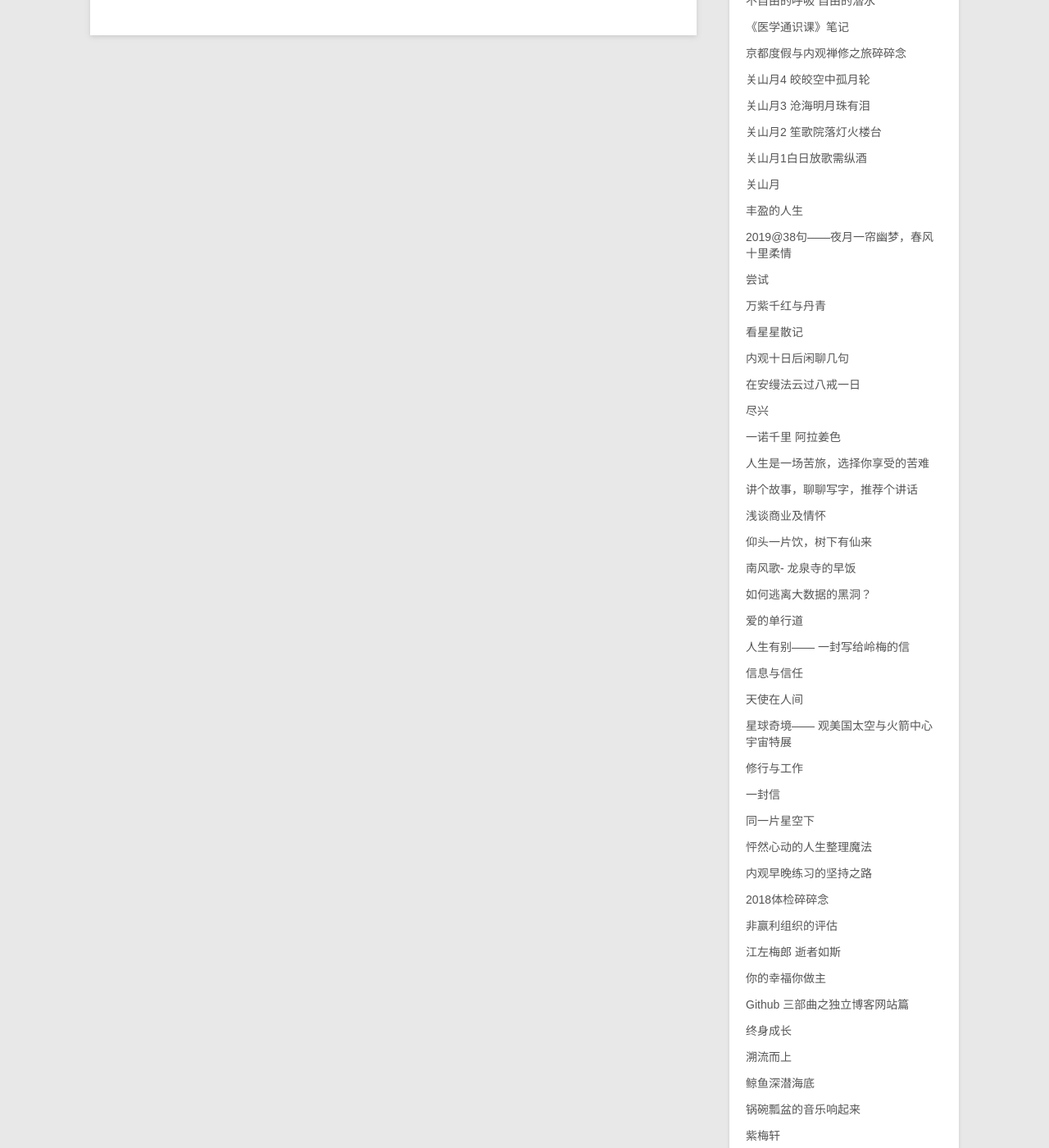
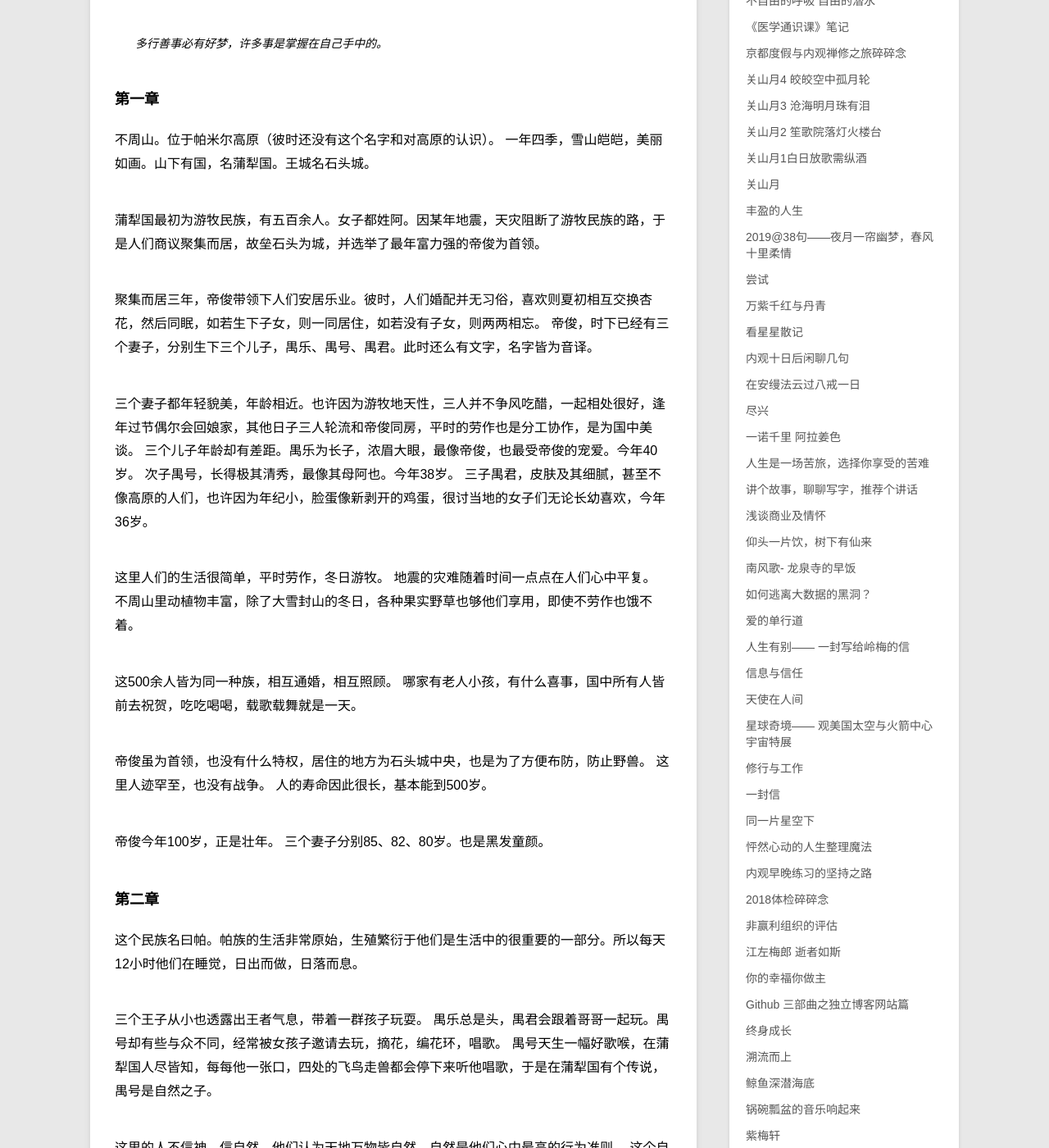
Before and after one commit to violettianjie/violettianjie.github.io, a Jekyll site: the page built from _posts/blog/2022-10-16-loveshanhai.md, in a window 1280 px wide and 1400 px high, scrolled down 1836 px. Shown: the whole window at 82% size. Built offline with Jekyll 4.4.1, drawn with Linux system fonts in a browser that asks for light colours; some of the changed text lies outside the part shown.

Commit message:
Update 2022-10-16-loveshanhai.md

```diff
--- a/_posts/blog/2022-10-16-loveshanhai.md
+++ b/_posts/blog/2022-10-16-loveshanhai.md
@@ -4,7 +4,7 @@ title: " 所爱隔山海 "
 description: "小说 "
 category: blog
 ---
-## 所爱隔山海
+## 所爱隔山海 B
 
 start from scratch，先站个位置，哈哈哈。
 
@@ -39,6 +39,65 @@ start from scratch，先站个位置，哈哈哈。
 待四人都消息不见，一个紫衣人飘然从远处一棵桂花树上落下，身型飘逸如雁，望着远去的五人的方向，没有说话，却突然一声咳，打破黑的寂静。紫衣人抬手，手帕捂住嘴，里面一丝血色，鲜艳的红，在月光下，有些吓人。
 
 
+## 所爱隔山海 A
+
+> 世人皆有梦，有人面对恶梦，惶惶不可终日；有人面对美梦，却是乐极生悲，有的人即使知道前路充满荆棘，仍能无惧前路，方能绝处逢生啊。
+
+> 多行善事必有好梦，许多事是掌握在自己手中的。
+
+
+
+### 第一章
+
+不周山。位于帕米尔高原（彼时还没有这个名字和对高原的认识）。 一年四季，雪山皑皑，美丽如画。山下有国，名蒲犁国。王城名石头城。
+
+蒲犁国最初为游牧民族，有五百余人。女子都姓阿。因某年地震，天灾阻断了游牧民族的路，于是人们商议聚集而居，故垒石头为城，并选举了最年富力强的帝俊为首领。
+
+聚集而居三年，帝俊带领下人们安居乐业。彼时，人们婚配并无习俗，喜欢则夏初相互交换杏花，然后同眠，如若生下子女，则一同居住，如若没有子女，则两两相忘。 帝俊，时下已经有三个妻子，分别生下三个儿子，禺乐、禺号、禺君。此时还么有文字，名字皆为音译。
+
+三个妻子都年轻貌美，年龄相近。也许因为游牧地天性，三人并不争风吃醋，一起相处很好，逢年过节偶尔会回娘家，其他日子三人轮流和帝俊同房，平时的劳作也是分工协作，是为国中美谈。
+三个儿子年龄却有差距。禺乐为长子，浓眉大眼，最像帝俊，也最受帝俊的宠爱。今年40岁。
+次子禺号，长得极其清秀，最像其母阿也。今年38岁。
+三子禺君，皮肤及其细腻，甚至不像高原的人们，也许因为年纪小，脸蛋像新剥开的鸡蛋，很讨当地的女子们无论长幼喜欢，今年36岁。
+
+这里人们的生活很简单，平时劳作，冬日游牧。 地震的灾难随着时间一点点在人们心中平复。 不周山里动植物丰富，除了大雪封山的冬日，各种果实野草也够他们享用，即使不劳作也饿不着。
+
+这500余人皆为同一种族，相互通婚，相互照顾。 哪家有老人小孩，有什么喜事，国中所有人皆前去祝贺，吃吃喝喝，载歌载舞就是一天。
+
+帝俊虽为首领，也没有什么特权，居住的地方为石头城中央，也是为了方便布防，防止野兽。 这里人迹罕至，也没有战争。 人的寿命因此很长，基本能到500岁。
+
+
+帝俊今年100岁，正是壮年。 三个妻子分别85、82、80岁。也是黑发童颜。
+
+### 第二章
+这个民族名曰帕。帕族的生活非常原始，生殖繁衍于他们是生活中的很重要的一部分。所以每天12小时他们在睡觉，日出而做，日落而息。
+
+三个王子从小也透露出王者气息，带着一群孩子玩耍。 禺乐总是头，禺君会跟着哥哥一起玩。禺号却有些与众不同，经常被女孩子邀请去玩，摘花，编花环，唱歌。 禺号天生一幅好歌喉，在蒲犁国人尽皆知，每每他一张口，四处的飞鸟走兽都会停下来听他唱歌，于是在蒲犁国有个传说，禺号是自然之子。
+
+这里的人不信神，信自然，他们认为天地万物皆自然，自然是他们心中最高的行为准则。 这个自然之子的声誉，自是非常高。只是随着三个王子长大，过了而立之年，不知为啥，这个说法就消失了。
+
+总之，在不周山下，这五百来人的帕族，过着非常悠然自得的生活。
+
+直到有一天，一个女孩的到来，打破了这石头城的宁静。
+
+石头城外紧隔着的是雪山，一年大雪封山四个月。另外的几个月，也是白雪覆盖。除了春天这里的人会出去游牧，初夏回来，平时没有人来。不周山外是啥境况，这里的人不关心，也不在意。
+
+这个夏天，太阳高高挂在天空。一年中白昼最长的一天到了。
+石头城里的人们都喜欢在这天在一个平坝中晒太阳。这天在一个角落，禺号正被一群女子围着，央求他唱歌。
+
+突然，天黑了，一阵狂风袭来。
+所有的人睁不开眼。
+
+片刻之后，风止。
+人们睁开眼睛，突然看到平坝中有一晕倒在地的红衣女子，服饰很奇怪，明显不是帕族的服务，看上去秀丽精美，不同凡响。
+众人面面相觑，不知道发生了什么事，也没人敢上前。
+
+禺乐推开众人，前去探看，之间女子的肤如白雪，和禺号的有点像，双眼紧闭，但是小嘴特别好看，像山里五月红红的樱桃一般。禺乐心不知为何跳了几下，上前去拍了拍姑娘的肩说：“你醒醒。”
+
+半响没有动静。禺乐想了想，叫了旁边两个姑娘，把红衣女子拖回他的房间。
+
+天已经透亮，人们逐渐散去。旁边的禺号仍然被一群女子围着，没有注意到这里发生了什么。
+
 
 
 
@@ -49,3 +108,4 @@ start from scratch，先站个位置，哈哈哈。
 
 ## Change Log
 1、20221016 从0开始。旧文开始忘记存了。
+2、20221018 又找回以前的版本了。
```
